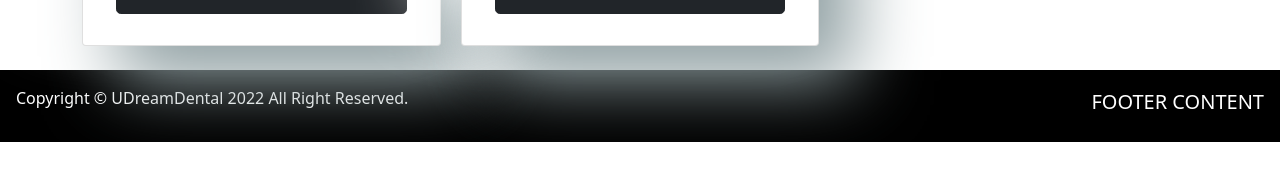
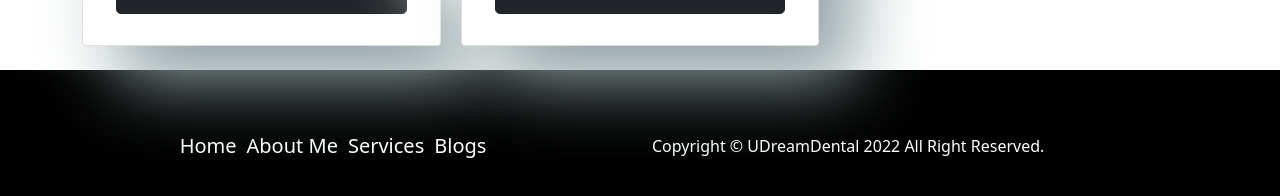
Before and after one commit to Rasel105/UDream_Dental, a React (Create React App) app: page / in a window 1280 px wide. Shown: the part 2051-2247 px from the top of the page. Before the commit the page ends 2193 px from the top, so only its background shows below. Built offline with nearby package versions, Linux system fonts and the light colour scheme; no server answers.

Commit message:
email varification added

```diff
--- a/src/pages/Login/Login/Login.js
+++ b/src/pages/Login/Login/Login.js
@@ -42,6 +42,11 @@ const Login = () => {
           signInWithEmailAndPassword(email, password);
      }
 
+     let errorElement;
+     if (error) {
+          errorElement = <p className='text-danger'>Error: {error?.message}</p>
+     }
+
      const hanleForgetPassword = async () => {
           const email = emailRef.current.value;
           if (email) {
@@ -69,6 +74,8 @@ const Login = () => {
 
                          <div className="field-group">
                               <input className="btn-submit" type="submit" value="Log In" />
+
+                              {errorElement}
                               <p onClick={hanleForgetPassword} className="mt-3 mb-0 text-danger" style={{ cursor: "pointer" }}>Forgot?</p>
                          </div>
                     </form>
--- a/src/pages/Login/Register.js/Register.js
+++ b/src/pages/Login/Register.js/Register.js
@@ -18,7 +18,7 @@ const Register = () => {
           user,
           loading,
           error,
-     ] = useCreateUserWithEmailAndPassword(auth);
+     ] = useCreateUserWithEmailAndPassword(auth, { sendEmailVerification: true });
 
      if (loading) {
           return <Loading />
@@ -34,6 +34,7 @@ const Register = () => {
           const password = passwordRef.current.value;
           createUserWithEmailAndPassword(email, password);
           toast("Registation Successful!");
+          toast("Email Varification sent")
      }
 
      return (
--- a/src/pages/Shared/Footer/Footer.css
+++ b/src/pages/Shared/Footer/Footer.css
@@ -1,3 +1,10 @@
 .bg-color {
      background-color: rgb(0, 0, 0);
 }
+
+.footer-style a {
+     color: white;
+     text-decoration: none;
+     margin-right: 10px;
+     font-size: 20px;
+}
--- a/src/pages/Shared/Footer/Footer.js
+++ b/src/pages/Shared/Footer/Footer.js
@@ -1,13 +1,19 @@
 import React from 'react';
+import { Link } from 'react-router-dom';
 import './Footer.css'
 
 const Footer = () => {
      const time = new Date();
      return (
-          <footer className='bg-color text-white'>
-               <div className="d-flex justify-content-between align-items-center px-3 py-3">
-                    <p>Copyright &copy; UDreamDental {time.getFullYear()} All Right Reserved.</p>
-                    <h5 className="text-uppercase">Footer Content</h5>
+          <footer className='bg-color text-white row d-flex justify-content-center align-items-center p-5'>
+               <div className='col-md-6 text-center footer-style'>
+                    <Link to="/">Home</Link>
+                    <Link to="/aboutme">About Me</Link>
+                    <Link to="/service">Services</Link>
+                    <Link to="/blog">Blogs</Link>
+               </div>
+               <div className='col-md-6 mt-3'>
+                    <p >Copyright &copy; UDreamDental {time.getFullYear()} All Right Reserved.</p>
                </div>
           </footer>
      );
```
